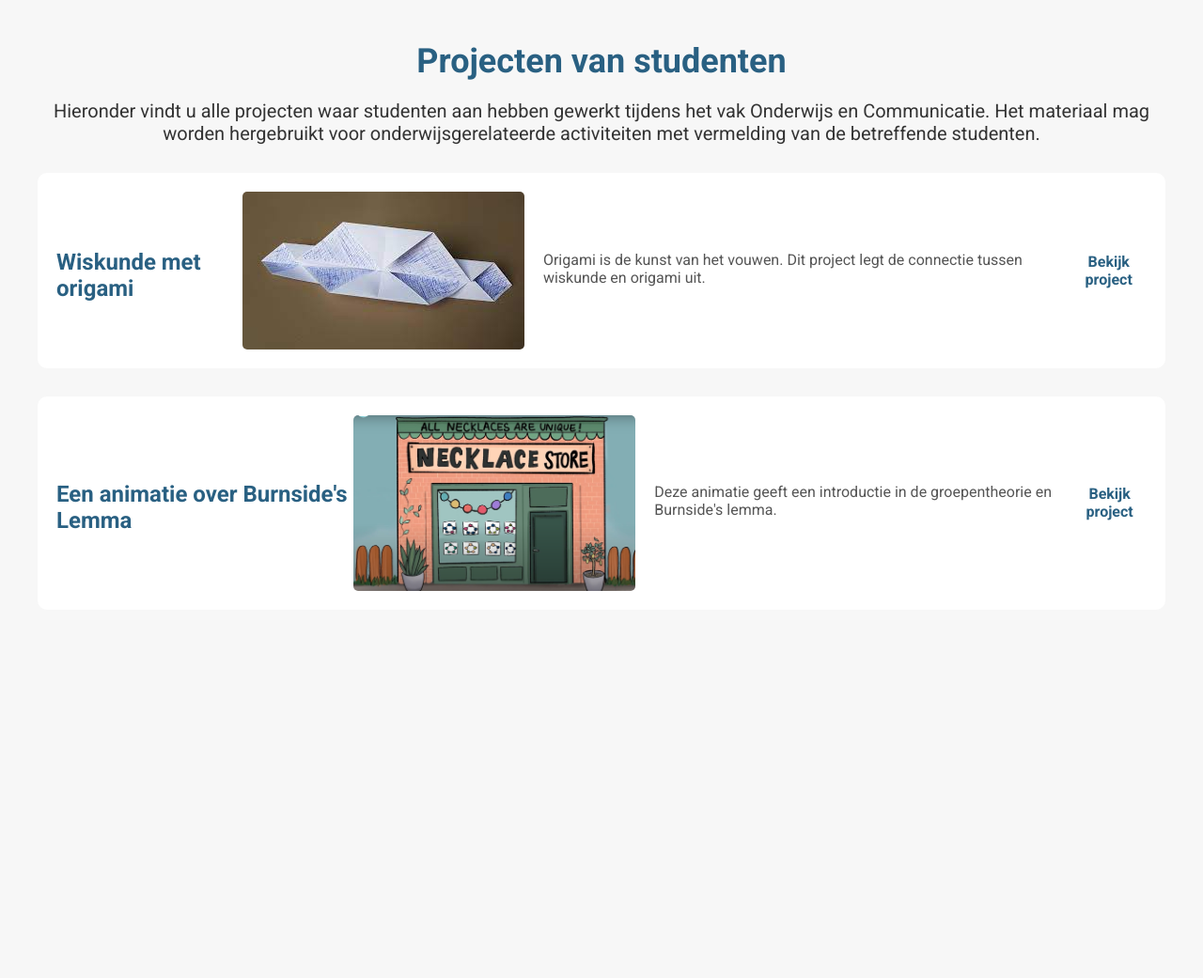
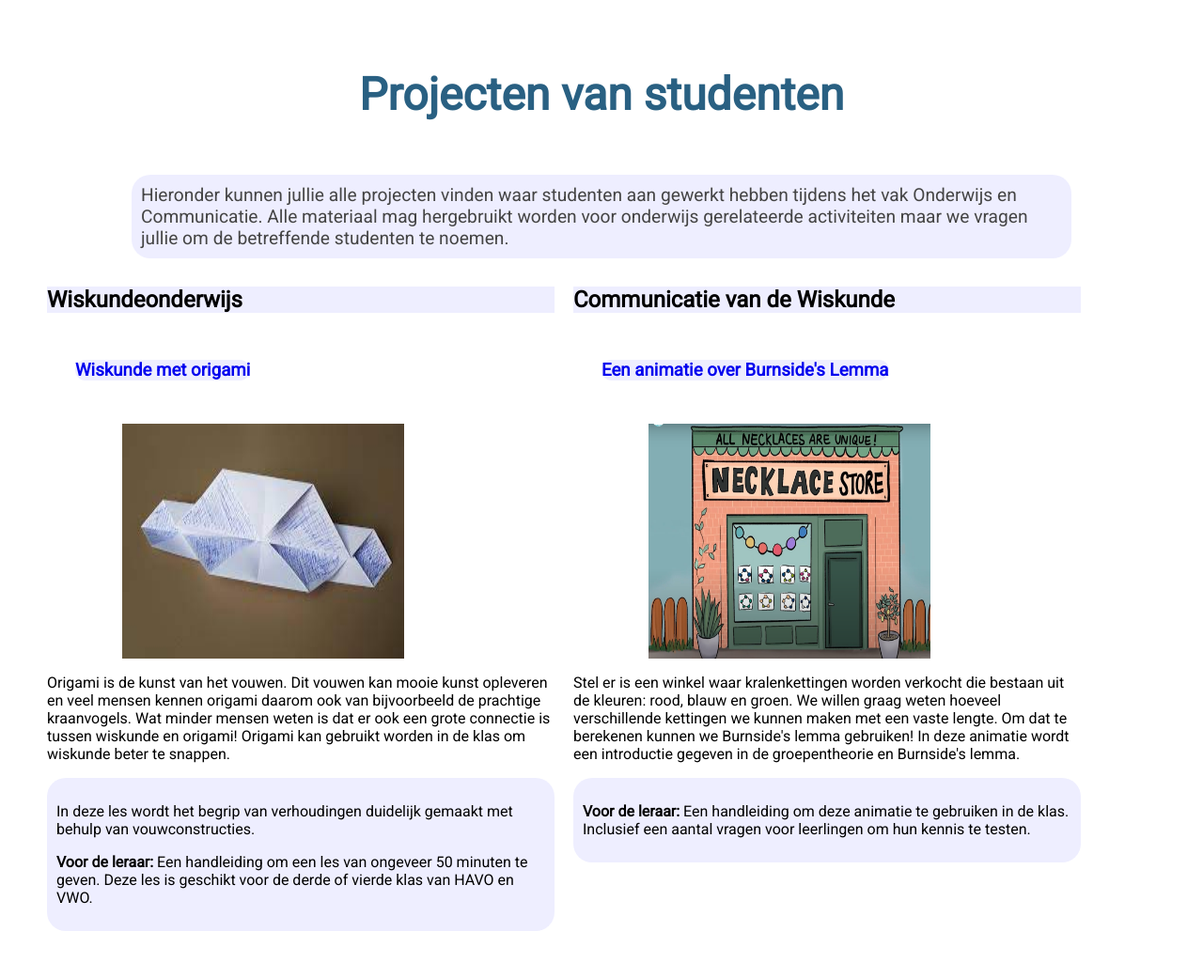
Before and after one commit to NicosStarreveld/Onderwijs-Communicatie, a Jekyll site: the page index.html, which Jekyll copies as it is, in a window 1280 px wide. Shown: the whole page at 94% size. Built offline with Jekyll 4.4.1, drawn with Linux system fonts in a browser that asks for light colours; before the commit the page ends 900 px from its top, so only the background shows below that.

Commit message:
Update index.html

```diff
--- a/index.html
+++ b/index.html
@@ -1,117 +1,200 @@
 <!DOCTYPE html>
-<html lang="en">
+<html>
+<link href='https://fonts.googleapis.com/css?family=Roboto' rel='stylesheet'>
 <head>
-    <meta charset="UTF-8">
-    <meta name="viewport" content="width=device-width, initial-scale=1.0">
     <title>UvA - Onderwijs en Communicatie</title>
-    <link href="https://fonts.googleapis.com/css2?family=Roboto:wght@400;700&display=swap" rel="stylesheet">
     <style>
         body {
-            font-family: 'Roboto', sans-serif;
-            margin: 0;
-            padding: 0;
-            background-color: #f7f7f7;
+            margin: 40px;
         }
 
-        .container {
-            max-width: 1200px;
-            margin: 0 auto;
-            padding: 20px;
+        .box {
+            border-radius: 20px;
+            padding: 10px;
+            font-size: 120%;
+            background-color: #eef;
         }
 
-        .title {
-            text-align: center;
-            font-size: 36px;
-            color: #296082;
-            margin-bottom: 20px;
+        .boxje {
+            border-radius: 20px;
+            padding: 10px;
+            font-size: 100%;
+            background-color: #eef;
         }
 
-        .subtitle {
-            text-align: center;
-            font-size: 20px;
-            color: #333;
-            margin-bottom: 30px;
+        .imagebox {
+            width: 45%;
+            margin-left: 80px;
+            align: center
         }
 
-        .project {
+        .titleBanner {
             background-color: #fff;
-            border-radius: 10px;
-            padding: 20px;
-            margin-bottom: 30px;
+            text-align: center;
+            font-size: 150%;
+            grid-area: titleBanner;
         }
 
-        .project-title {
-            font-size: 24px;
-            color: #296082;
-            margin-bottom: 10px;
+        .wrapper {
+            background-color: #fff;
         }
 
-        .project-description {
-            font-size: 16px;
-            color: #555;
-            margin-bottom: 20px;
+        .centerField {
+            background-color: #fff;
+            grid-area: centerField;
         }
 
-        .project-link {
-            display: block;
+        .centerBox {
+            background-color: #fff;
+            grid-area: centerBox;
+        }
+
+        .column {
+            float: left;
+            width: 45%;
+            margin: 10px;
+            align: center
+        }
+
+        .row:after {
+            content: "";
+            display: table;
+            clear: both;
+        }
+
+        @supports (display: grid) {
+            @media screen and (min-width: 600px) {
+                .centerBox {
+                    display: grid;
+                    grid-gap: 25px;
+                    grid-template-columns: 1fr 2fr;
+                }
+            }
+
+            @media screen and (min-width: 1000px) {
+                .wrapper {
+                    display: grid;
+                    grid-gap: 25px;
+                    grid-template-columns: 1fr 1000px 1fr;
+                    grid-template-areas:
+                    ". titleBanner . "
+                    ". centerField .";
+                    background-color: #fff;
+                    color: #444;
+                }
+            }
+        }
+
+        h3 {
+            margin: 30px;
+            display: inline-block;
+            border-radius: 20px;
+        }
+
+        button {
+            float: right;
+            background-color: #296082;
+            border: none;
+            color: white;
+            padding: 15px 32px;
             text-align: center;
             text-decoration: none;
-            color: #296082;
-            font-weight: bold;
+            display: inline-block;
+            font-size: 16px;
+            margin: 4px 2px;
+            border-radius: 30px;
+            cursor: pointer;
+            -webkit-transition-duration: 0.4s; /* Safari */
+            transition-duration: 0.4s;
         }
 
-        .project-link:hover {
-            text-decoration: underline;
+        .button2:hover {
+            box-shadow: 0 12px 16px 0 rgba(0, 0, 0, 0.24), 0 17px 50px 0 rgba(0, 0, 0, 0.19);
         }
 
-        .image {
-            display: block;
-            margin: 0 auto;
-            margin-bottom: 20px;
-            border-radius: 5px;
+    </style>
+    <!-- Global site tag (gtag.js) - Google Analytics -->
+    <script async src="https://www.googletagmanager.com/gtag/js?id=G-VW19F5HS9P"></script>
+    <script>
+        window.dataLayer = window.dataLayer || [];
+
+        function gtag() {
+            dataLayer.push(arguments);
         }
 
-        @media screen and (min-width: 768px) {
-            .project {
-                display: flex;
-                align-items: center;
-            }
+        gtag('js', new Date());
 
-            .project-content {
-                flex: 1;
-            }
+        gtag('config', 'G-VW19F5HS9P');
+    </script>
+    <meta charset="utf-8">
+</head>
+<body style="font-family:Roboto">
+<div class="wrapper">
+    <div class="titleBanner" style="color: #296082 ">
+        <h1>Projecten van studenten </h1>
+    </div>
 
-            .image {
-                max-width: 300px;
-                margin: 0;
-                margin-right: 20px;
-            }
-        }
-    </style>
-</head>
-<body>
-    <div class="container">
-        <h1 class="title">Projecten van studenten</h1>
-        <p class="subtitle">Hieronder vindt u alle projecten waar studenten aan hebben gewerkt tijdens het vak Onderwijs en Communicatie. Het materiaal mag worden hergebruikt voor onderwijsgerelateerde activiteiten met vermelding van de betreffende studenten.</p>
+    <div class="centerField">
+        <div class="box">
+            Hieronder kunnen jullie alle projecten vinden waar studenten aan gewerkt hebben tijdens het vak Onderwijs en
+            Communicatie. Alle materiaal mag hergebruikt worden voor onderwijs gerelateerde activiteiten maar we vragen
+            jullie om de betreffende studenten te noemen.
+        </div>
+    </div>
+</div>
+<div class="row">
+    <div class="column">
+        <h2 style="background-color: #eef;"> Wiskundeonderwijs </h2>
+        <div class="row">
+            <a href="https://nicosstarreveld.github.io/Onderwijs-Communicatie/Pages/origami/" target="_blank">
+                <h3 style="background-color: #eef;"> Wiskunde met origami </h3></a>
+            <p></p>
+            <div class="imagebox">
+                <a href="https://nicosstarreveld.github.io/Onderwijs-Communicatie/Pages/origami/" target="_blank">
+                    <img align="middle" src="Images/Origami2.jpg" width="300" height="250"></a></div>
+            <p> </p>
+        </div>
+        <div class="row">
+            Origami is de kunst van het vouwen. Dit vouwen kan mooie kunst opleveren en veel mensen kennen origami daarom
+            ook van bijvoorbeeld de prachtige kraanvogels. Wat minder mensen weten is dat er ook een grote connectie is
+            tussen wiskunde en origami! Origami kan gebruikt worden in de klas om wiskunde beter te snappen.
+            <p></p>
+            <div class="boxje">
+                <p>In deze les wordt het begrip van verhoudingen duidelijk gemaakt met behulp van vouwconstructies.</p>
 
-        <!-- Project 1 -->
-        <div class="project">
-            <h2 class="project-title">Wiskunde met origami</h2>
-            <img src="Images/Origami2.jpg" alt="Origami" class="image">
-            <p class="project-description">Origami is de kunst van het vouwen. Dit project legt de connectie tussen wiskunde en origami uit.</p>
-            <a href="https://nicosstarreveld.github.io/Onderwijs-Communicatie/Pages/origami/" class="project-link" target="_blank">Bekijk project</a>
+                <p><b>Voor de leraar:</b> Een handleiding om een les van ongeveer 50 minuten te geven. Deze les is
+                    geschikt
+                    voor de derde of vierde klas van HAVO en VWO.</p>
+            </div>
         </div>
-
-        <!-- Project 2 -->
-        <div class="project">
-            <h2 class="project-title">Een animatie over Burnside's Lemma</h2>
-            <img src="Images/Animation.PNG" alt="Animation" class="image">
-            <p class="project-description">Deze animatie geeft een introductie in de groepentheorie en Burnside's lemma.</p>
-            <a href="https://nicosstarreveld.github.io/Onderwijs-Communicatie/Pages/Animation/" class="project-link" target="_blank">Bekijk project</a>
+    </div>
+    <div class="column">
+        <h2 style="background-color: #eef;"> Communicatie van de Wiskunde </h2>
+        <div class="row">
+            <a href="https://nicosstarreveld.github.io/Onderwijs-Communicatie/Pages/Animation/" target="_blank">
+                <h3 style="background-color: #eef;"> Een animatie over Burnside's Lemma</h3>
+            </a>
+            <p></p>
+            <div class="imagebox">
+                <a href="https://nicosstarreveld.github.io/Onderwijs-Communicatie/Pages/Animation/">
+                    <img align="center" src="Images/Animation.PNG" width="300" height="250">
+                </a></div>
         </div>
-
-        <!-- Add more projects here -->
-
+        <div class="row">
+            <p>
+                Stel er is een winkel waar kralenkettingen worden verkocht die bestaan uit de kleuren: rood, blauw en
+                groen.
+                We willen graag weten hoeveel verschillende kettingen we kunnen maken met een vaste lengte. Om dat te
+                berekenen kunnen we Burnside's lemma gebruiken! In deze animatie wordt een introductie gegeven in de
+                groepentheorie en Burnside's lemma.
+            </p>
+            <div class="boxje">
+                <p><b>Voor de leraar:</b> Een handleiding om deze animatie te gebruiken in de klas. Inclusief een
+                    aantal
+                    vragen voor leerlingen om hun kennis te testen.</p>
+            </div>
+        </div>
     </div>
+</div>
 </body>
 </html>
```
